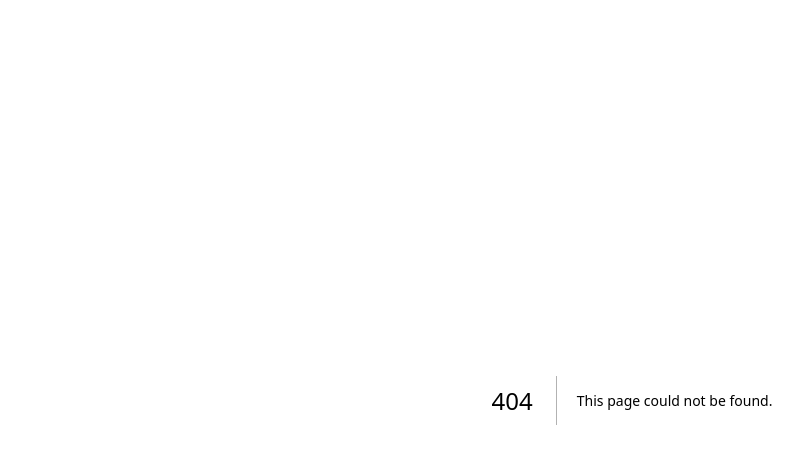
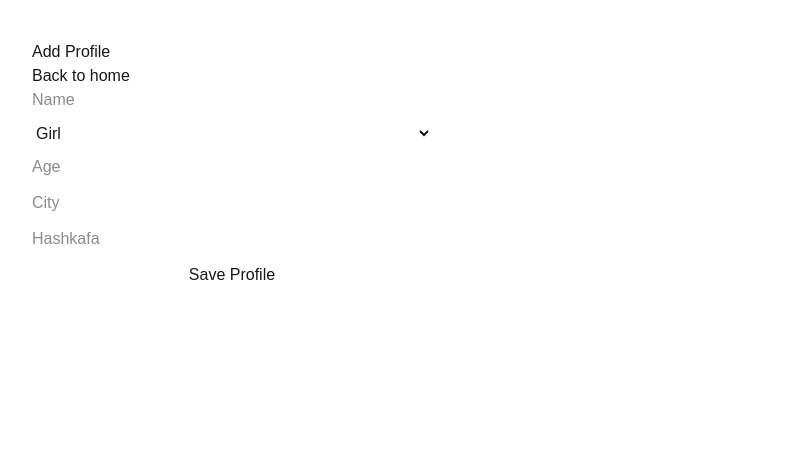
Before and after one commit to edellaryeh1153/shidduchconnect, a Next.js app: page /add-profile in a window 1280 px wide. Before the commit this address had no page. Shown: the top 464 px of the page, without its empty margins (8-811 px from the left). Built offline with nearby package versions, Linux system fonts and the light colour scheme; no server answers.

Commit message:
Add profile form and homepage link

```diff
--- /dev/null
+++ b/app/add-profile/page.tsx
@@ -0,0 +1,92 @@
+"use client";
+
+import Link from "next/link";
+import { useState } from "react";
+import { supabase } from "@/lib/supabase/client";
+
+export default function AddProfilePage() {
+  const [name, setName] = useState("");
+  const [gender, setGender] = useState("girl");
+  const [age, setAge] = useState("");
+  const [city, setCity] = useState("");
+  const [hashkafa, setHashkafa] = useState("");
+  const [message, setMessage] = useState("");
+
+  async function handleSubmit(e: React.FormEvent) {
+    e.preventDefault();
+    setMessage("Saving...");
+
+    const { error } = await supabase.from("profiles").insert([
+      {
+        name,
+        gender,
+        age: Number(age),
+        city,
+        hashkafa,
+      },
+    ]);
+
+    if (error) {
+      setMessage("Error saving profile.");
+      return;
+    }
+
+    setMessage("Profile saved successfully.");
+    setName("");
+    setGender("girl");
+    setAge("");
+    setCity("");
+    setHashkafa("");
+  }
+
+  return (
+    <main style={{ padding: "40px", fontFamily: "Arial, sans-serif" }}>
+      <h1>Add Profile</h1>
+
+      <p>
+        <Link href="/">Back to home</Link>
+      </p>
+
+      <form
+        onSubmit={handleSubmit}
+        style={{ display: "grid", gap: "12px", maxWidth: "400px" }}
+      >
+        <input
+          placeholder="Name"
+          value={name}
+          onChange={(e) => setName(e.target.value)}
+          required
+        />
+
+        <select value={gender} onChange={(e) => setGender(e.target.value)}>
+          <option value="girl">Girl</option>
+          <option value="boy">Boy</option>
+        </select>
+
+        <input
+          placeholder="Age"
+          type="number"
+          value={age}
+          onChange={(e) => setAge(e.target.value)}
+          required
+        />
+
+        <input
+          placeholder="City"
+          value={city}
+          onChange={(e) => setCity(e.target.value)}
+        />
+
+        <input
+          placeholder="Hashkafa"
+          value={hashkafa}
+          onChange={(e) => setHashkafa(e.target.value)}
+        />
+
+        <button type="submit">Save Profile</button>
+      </form>
+
+      <p>{message}</p>
+    </main>
+  );
+}
--- a/app/page.tsx
+++ b/app/page.tsx
@@ -1,13 +1,58 @@
+"use client";
+
+import Link from "next/link";
+import { useEffect, useState } from "react";
 import { supabase } from "@/lib/supabase/client";
 
+type Profile = {
+  id: string;
+  name: string;
+  gender: string;
+  age: number;
+};
+
 export default function Home() {
-  console.log("Supabase connected:", !!supabase);
+  const [profiles, setProfiles] = useState<Profile[]>([]);
+  const [error, setError] = useState("");
+
+  useEffect(() => {
+    async function loadProfiles() {
+      const { data, error } = await supabase.from("profiles").select("*");
+
+      if (error) {
+        setError("Error loading profiles.");
+        return;
+      }
+
+      setProfiles(data || []);
+    }
+
+    loadProfiles();
+  }, []);
 
   return (
     <main style={{ padding: "40px", fontFamily: "Arial, sans-serif" }}>
       <h1>ShidduchConnect</h1>
       <p>My first website is working.</p>
       <p>Supabase is connected.</p>
+
+      <p>
+        <Link href="/add-profile">Add a new profile</Link>
+      </p>
+
+      <h2>Profiles</h2>
+
+      {error ? (
+        <p>{error}</p>
+      ) : (
+        <ul>
+          {profiles.map((profile) => (
+            <li key={profile.id}>
+              {profile.name} - {profile.gender} - {profile.age}
+            </li>
+          ))}
+        </ul>
+      )}
     </main>
   );
 }
```
